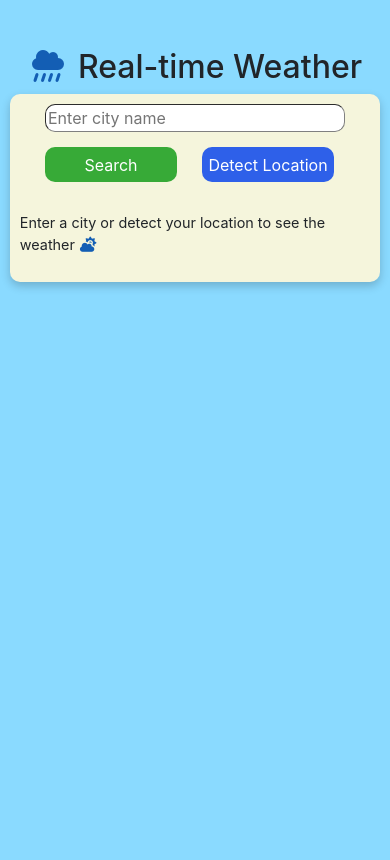
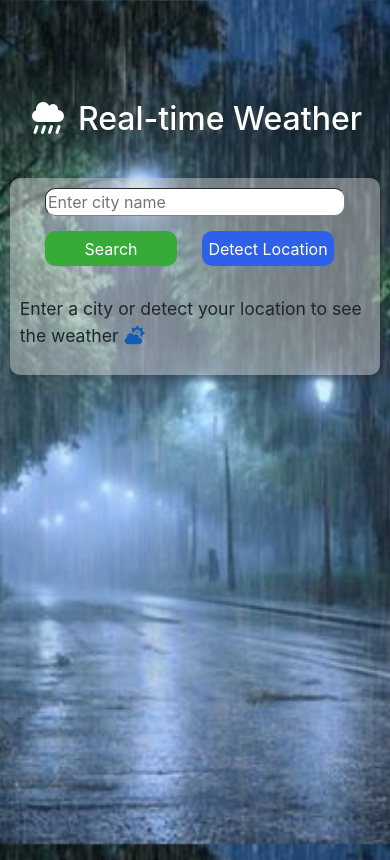
Before and after one commit to eadwyne02/real-time-weather, a plain HTML site: page index.html in a window 390 px wide. Drawn offline with nearby package versions, Linux system fonts and the light colour scheme.

Commit message:
another commit

```diff
--- a/style.css
+++ b/style.css
@@ -1,22 +1,39 @@
 body{
     margin: 0;
     padding: 0;
-    background-color: rgb(138, 218, 255);
-    max-height: 100vh;
+    background-image: url("bg.jpeg");
+    background-repeat: no-repeat;
+    background-position: center;
+    background-size: cover;
+    background-attachment: fixed;
+    z-index: 0;
+    height: 90vh;
+    margin-top: 50px;
 }
+/* background-image: url("img/bg.jpg");
+    background-repeat: no-repeat;
+    background-size: cover;
+    background-position: center;
+    background-attachment: fixed;
+    height: 100vh;
+    position: relative;
+    z-index: 0; */
 .weather-h2{
     text-align: center;
+    color: #fff ;
+    font-size: 3rem;
+    margin-bottom: 40px;
 }
 .weather-h2 i{
     margin-right: 10px;
-    color: #135eb4;
+    color: #fff;
 }
 .weather-continer{
     display: flex;
     flex-direction: column;
     align-items: center;
     width: 100%;
-    background-color: beige;
+    background-color:rgba(200, 200, 200, 0.5);
     border-radius: 10px;
     box-shadow: 0 4px 10px rgba(0, 0, 0, 0.2);
     padding: 30px 50px 0 50px ;
@@ -115,10 +132,15 @@ body{
 @media (max-width:767px){
     .weather-continer-sub input{
         width: 300px;
-
     }
     .pre-weather-continer{
         max-width: 95%;
+    }
+    body{
+        margin-top: 100px;
+    }
+    .weather-h2{
+        font-size: 2rem;
     }
     .weather-continer{
         padding: 10px;
@@ -129,4 +151,7 @@ body{
     #detect{
         width: 132px;
     }
+    #placeholder{
+        font-size: 1.1rem;
+    }
 }
```
Also changed, not shown: bg.jpeg (added).
